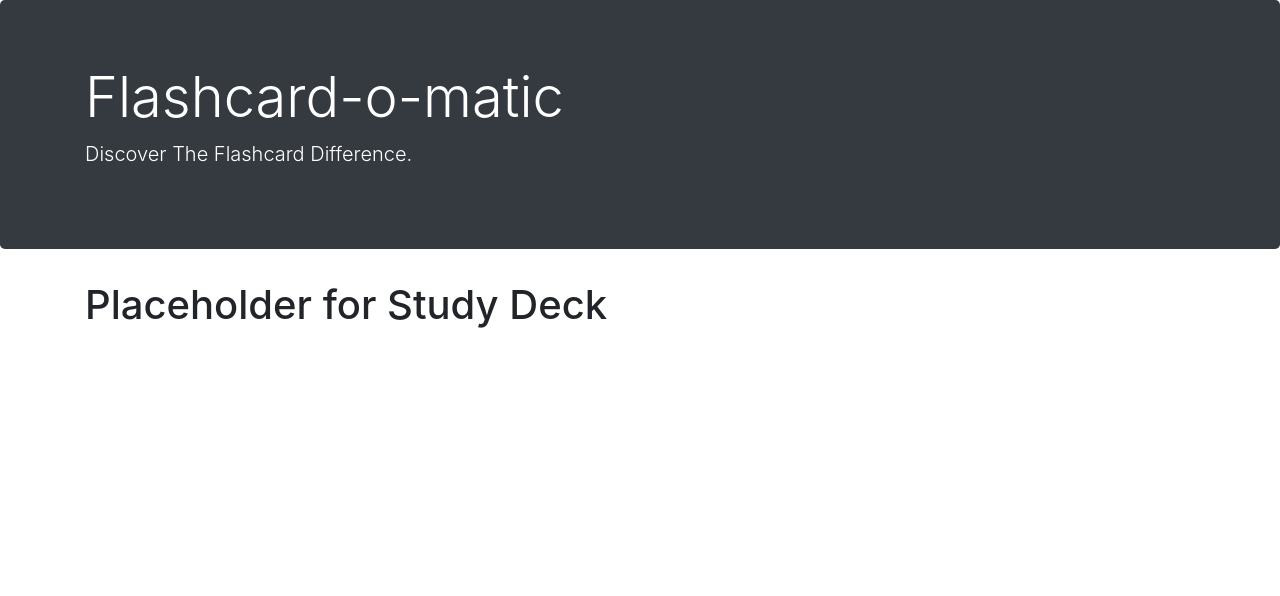
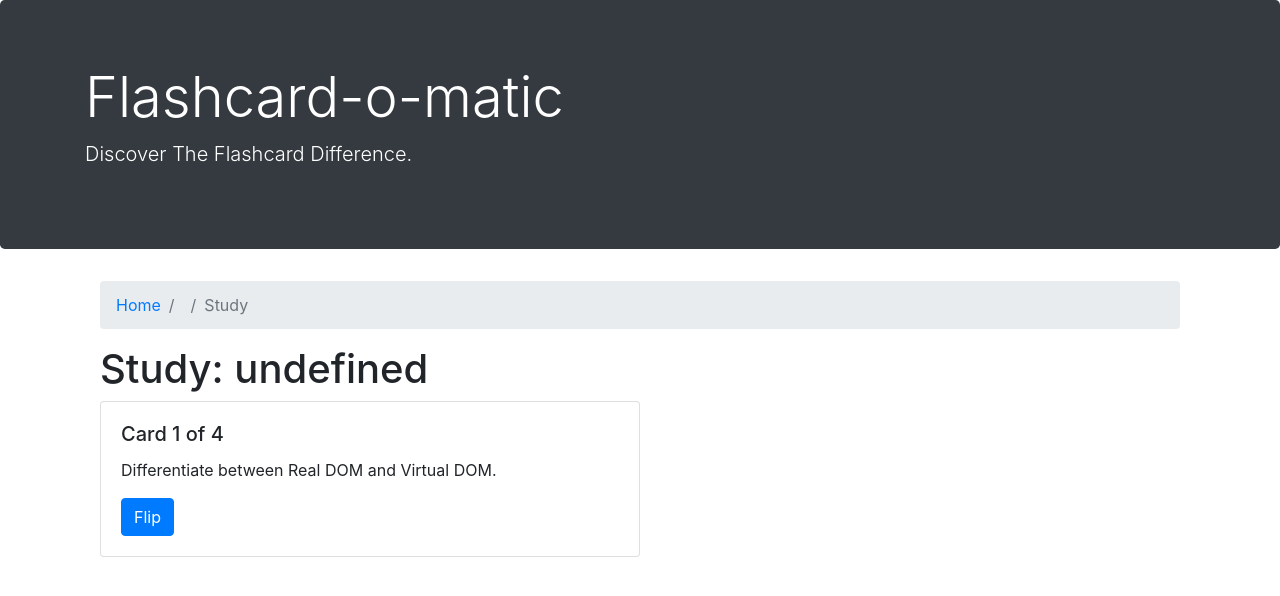
Before and after one commit to pugzillo/flashcards, a React (Create React App) app: page /decks/1/study in a window 1280 px wide. Shown: the top 596 px of the page. Built offline with nearby package versions, Linux system fonts and the light colour scheme; no server answers; data requests are answered from the project's data file; a web font is replaced by a local one.

Commit message:
added card flipping and next button

```diff
--- /dev/null
+++ b/src/Layout/Cards/FlipCard.js
@@ -0,0 +1,32 @@
+import FlipCardButtons from "./FlipCardButtons";
+
+function FlipCard({
+  id,
+  length,
+  front,
+  back,
+  orientation,
+  HandleFlip,
+  HandleNext,
+}) {
+  let text = "";
+
+  if (orientation === "front") {
+    text = front;
+  } else {
+    text = back;
+  }
+
+
+  return (
+    <div className="card" style={{ width: "540px" }}>
+      <div className="card-body">
+        <h5 className="card-title">{`Card ${id} of ${length}`}</h5>
+        <p className="card-text">{text}</p>
+        <FlipCardButtons orientation={orientation} HandleFlip={HandleFlip} HandleNext={HandleNext} />
+      </div>
+    </div>
+  );
+}
+
+export default FlipCard;
--- /dev/null
+++ b/src/Layout/Cards/FlipCardButtons.js
@@ -0,0 +1,36 @@
+function FlipCardButtons({ orientation, HandleFlip, HandleNext}) {
+    if (orientation === "back") {
+      return (
+        <div className="card-buttons">
+          <button
+            type="button"
+            className="btn btn-primary"
+            onClick={HandleFlip}
+          >
+            Flip
+          </button>
+          <button
+            type="button"
+            className="btn btn-primary"
+            onClick={HandleNext}
+          >
+            Next
+          </button>
+        </div>
+      );
+    } else {
+      return (
+        <div className="card-buttons">
+          <button
+            type="button"
+            className="btn btn-primary"
+            onClick={HandleFlip}
+          >
+            Flip
+          </button>
+        </div>
+      );
+    }
+  };
+
+  export default FlipCardButtons;
--- a/src/Layout/DeckHome/DeckStudy.js
+++ b/src/Layout/DeckHome/DeckStudy.js
@@ -1,5 +1,68 @@
+import { useState, useEffect } from "react";
+import { Link, useParams } from "react-router-dom";
+import { readDeck, listCards } from "../../utils/api";
+import FlipCard from "../Cards/FlipCard";
+
 function DeckStudy() {
-    return <h1>Placeholder for Study Deck</h1>
+  const { deckId } = useParams();
+  const [deck, setDeck] = useState({});
+  const [cards, setCards] = useState([]);
+
+  const [currentCard, setCurrentCard] = useState(0);
+  const [orientation, setOrientation] = useState("front");
+
+  // Reads deck info when deck id changes
+  useEffect(() => {
+    const abortController = new AbortController();
+    readDeck(deckId, abortController.signal).then(setDeck);
+    return () => abortController.abort();
+  }, [deckId]);
+
+  // Reads cards within deck
+  useEffect(() => {
+    const abortController = new AbortController();
+    listCards(deckId, abortController.signal).then(setCards);
+    return () => abortController.abort();
+  }, [deckId]);
+
+  const HandleFlip = () => {
+    if (orientation === "front") {
+      setOrientation("back");
+    } else if (orientation === "back") {
+      setOrientation("front");
+    }
+  };
+
+  const HandleNext = () => {
+    setCurrentCard(currentCard+1);
+  }
+
+  if (deck && cards[currentCard]) {
+    return (
+      <div className="container">
+        <nav aria-label="breadcrumb">
+          <ol className="breadcrumb">
+            <li className="breadcrumb-item">
+              <Link to="/">
+                <span className="oi oi-home"></span>
+                Home
+              </Link>
+            </li>
+            <li className="breadcrumb-item active" aria-current="page">
+              {deck.name}
+            </li>
+            <li className="breadcrumb-item active" aria-current="page">
+              Study
+            </li>
+          </ol>
+        </nav>
+        <h1>{`Study: ${deck.name}`}</h1>
+        <FlipCard id={cards[currentCard].id} length={cards.length} front={cards[currentCard].front} back={cards[currentCard].back} orientation={orientation} HandleFlip={HandleFlip} HandleNext={HandleNext} />
+      </div>
+    );
+  } else {
+    return <h1>No Deck Found</h1>;
+  }
 }
 
 export default DeckStudy;
```
